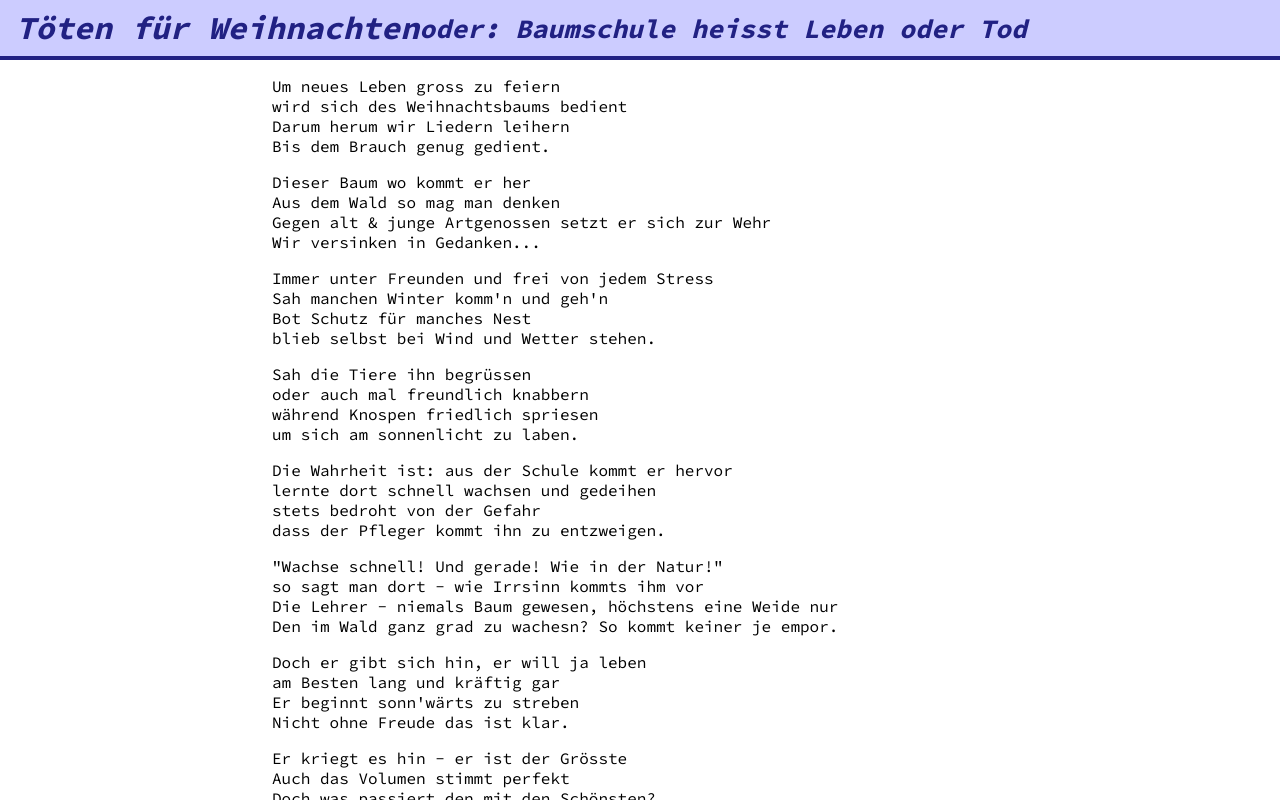
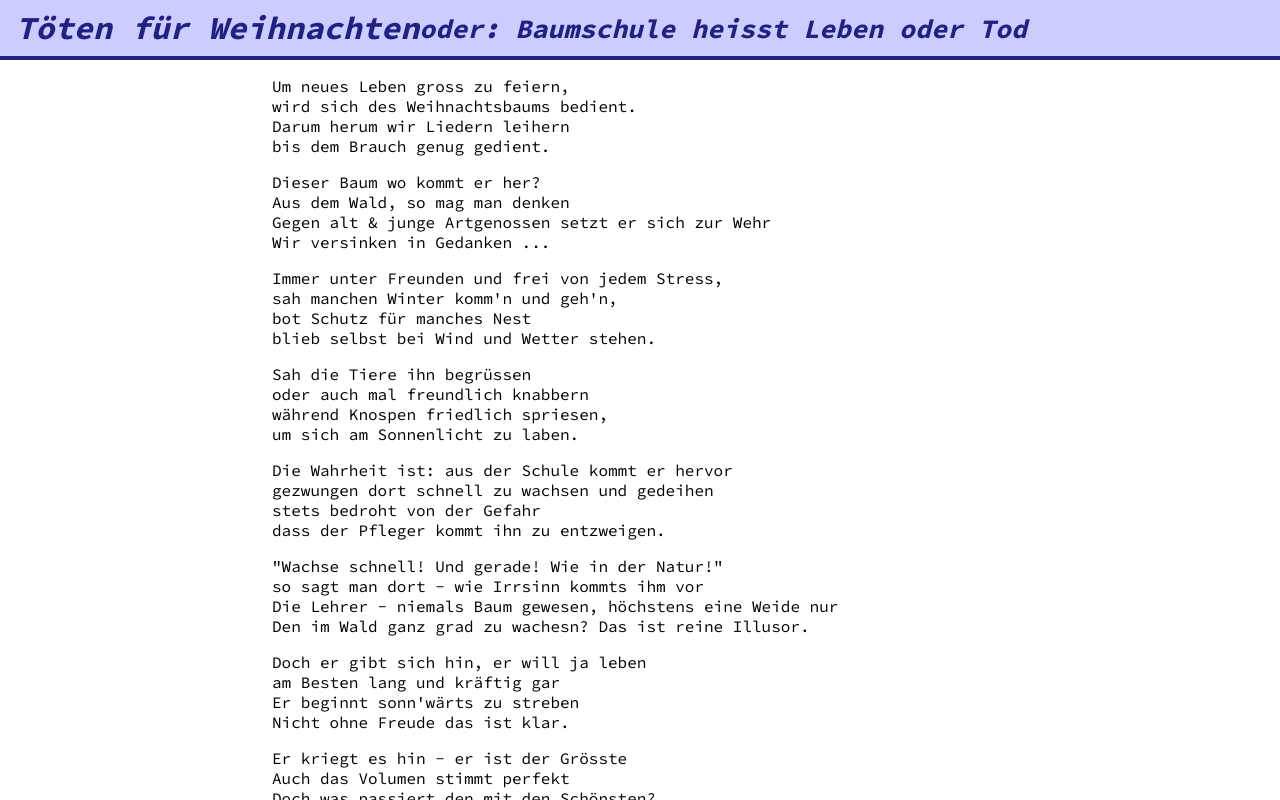
Before and after one commit to oliver-v-h/oliver-v-h.github.io, a plain HTML site: page 001öffentlich/anderes/baum/20250112baum.html in a window 1280 px wide. Drawn offline with Linux system fonts and the light colour scheme.

Commit message:
Verbessere Grammatik und Reime

```diff
--- a/001öffentlich/anderes/baum/20250112baum.html
+++ b/001öffentlich/anderes/baum/20250112baum.html
@@ -19,35 +19,35 @@
   <body>
     <header>Töten für Weihnachten<br><small>oder: Baumschule heisst Leben oder Tod</small></header>
     <div class="content">
-      <p>Um neues Leben gross zu feiern<br>
-      wird sich des Weihnachtsbaums bedient<br>
+      <p>Um neues Leben gross zu feiern,<br>
+      wird sich des Weihnachtsbaums bedient.<br>
       Darum herum wir Liedern leihern<br>
-      Bis dem Brauch genug gedient.</p>
+      bis dem Brauch genug gedient.</p>
 
-      <p>Dieser Baum wo kommt er her<br>
-      Aus dem Wald so mag man denken<br>
+      <p>Dieser Baum wo kommt er her?<br>
+      Aus dem Wald, so mag man denken<br>
       Gegen alt & junge Artgenossen setzt er sich zur Wehr<br>
-      Wir versinken in Gedanken...</p>
+      Wir versinken in Gedanken ...</p>
 
-      <p>Immer unter Freunden und frei von jedem Stress<br>
-      Sah manchen Winter komm'n und geh'n<br>
-      Bot Schutz für manches Nest<br>
+      <p>Immer unter Freunden und frei von jedem Stress,<br>
+      sah manchen Winter komm'n und geh'n,<br>
+      bot Schutz für manches Nest<br>
       blieb selbst bei Wind und Wetter stehen.</p>
 
       <p>Sah die Tiere ihn begrüssen<br>
       oder auch mal freundlich knabbern<br>
-      während Knospen friedlich spriesen<br>
-      um sich am sonnenlicht zu laben.</p>
+      während Knospen friedlich spriesen,<br>
+      um sich am Sonnenlicht zu laben.</p>
 
       <p>Die Wahrheit ist: aus der Schule kommt er hervor<br>
-      lernte dort schnell wachsen und gedeihen<br>
+      gezwungen dort schnell zu wachsen und gedeihen<br>
       stets bedroht von der Gefahr<br>
       dass der Pfleger kommt ihn zu entzweigen.</p>
 
       <p>"Wachse schnell! Und gerade! Wie in der Natur!"<br>
       so sagt man dort - wie Irrsinn kommts ihm vor<br>
       Die Lehrer - niemals Baum gewesen, höchstens eine Weide nur<br>
-      Den im Wald ganz grad zu wachesn? So kommt keiner je empor.</p>
+      Den im Wald ganz grad zu wachesn? Das ist reine Illusor.</p>
 
       <p>Doch er gibt sich hin, er will ja leben<br>
       am Besten lang und kräftig gar<br>
@@ -62,7 +62,7 @@
       <p>Sie werden übel massakriert<br>
       Stamm von Wurzel abrasiert<br>
       Ohne Erbarmen und mit viel Krach<br>
-      wird der Baum gant zot gemacht.</p>
+      wird der Baum ganz tot gemacht.</p>
 
       <p>"Denn nur so", so sagt der Lehrer<br>
       "werden sich die Menschen freun'<br>
@@ -70,8 +70,8 @@
       und dafür muss DU heul'n"</p>
 
       <p>In unserer Mitte nun - ein sterbend Wesen<br>
-      Dem, am sein Leben zu verlängern ein bisschen Wasser beigebracht<br>
-      während mir hier sitzen - ganz erlesen<br>
+      Dem, um sein Leben zu verlängern ein bisschen Wasser beigebracht<br>
+      während wir hier sitzen - ganz erlesen<br>
       "Ich? - Nein - Ich hab ihn nicht umgebracht"</p>
 
       <p>Warum nicht im Garten? Warum nicht im Topf?<br>
@@ -83,7 +83,8 @@
 
       <p>OvH</p>
       <p><small>
-        publiziert: 12. Januar 2025<br></small></p>
+        publiziert: 12. Januar 2025
+        angepasst: 5. Februar 2025<br></small></p>
 
     </div>
     <!--script src="/assets/js/script.js" type="module"></script-->
```
